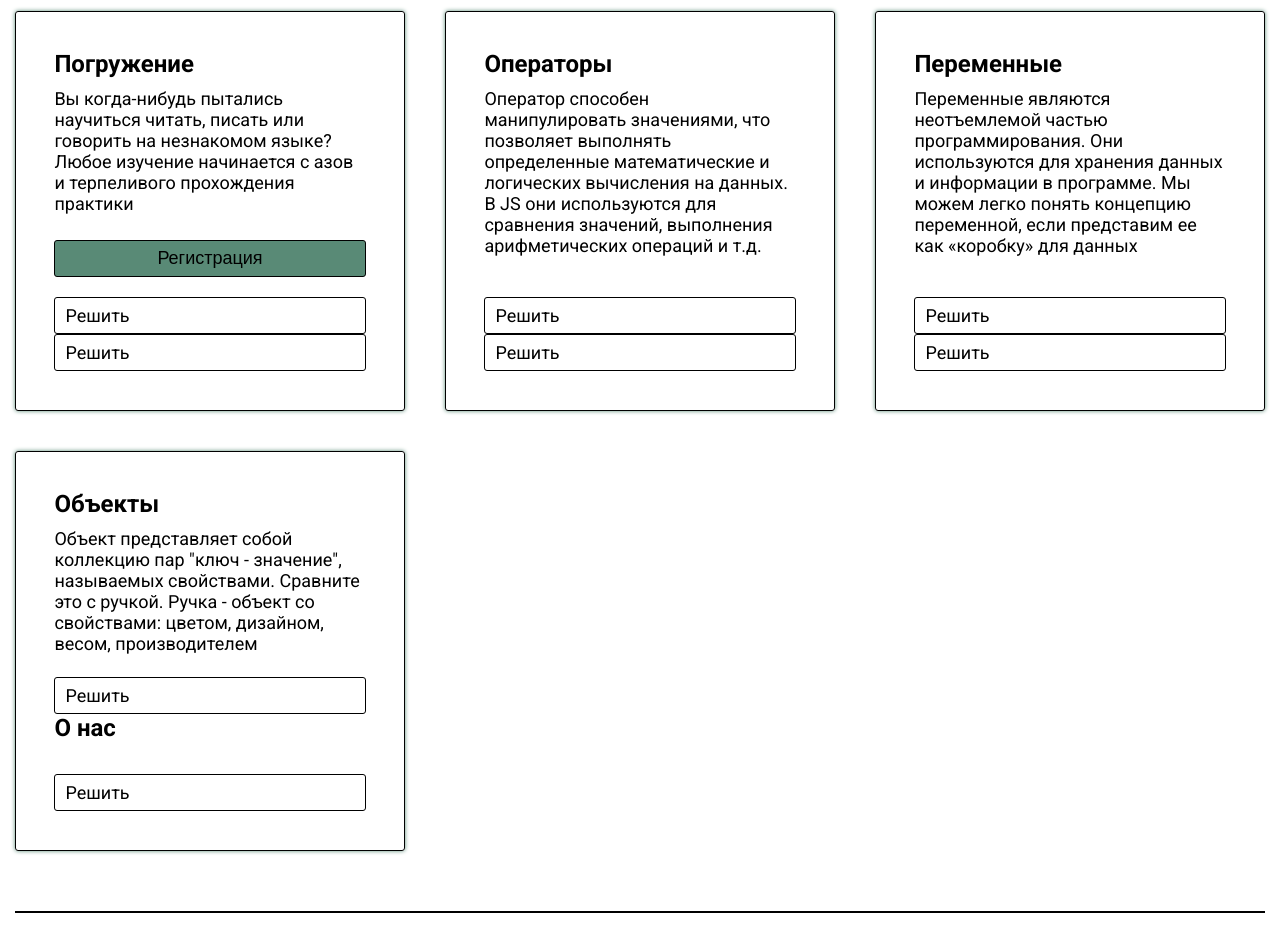
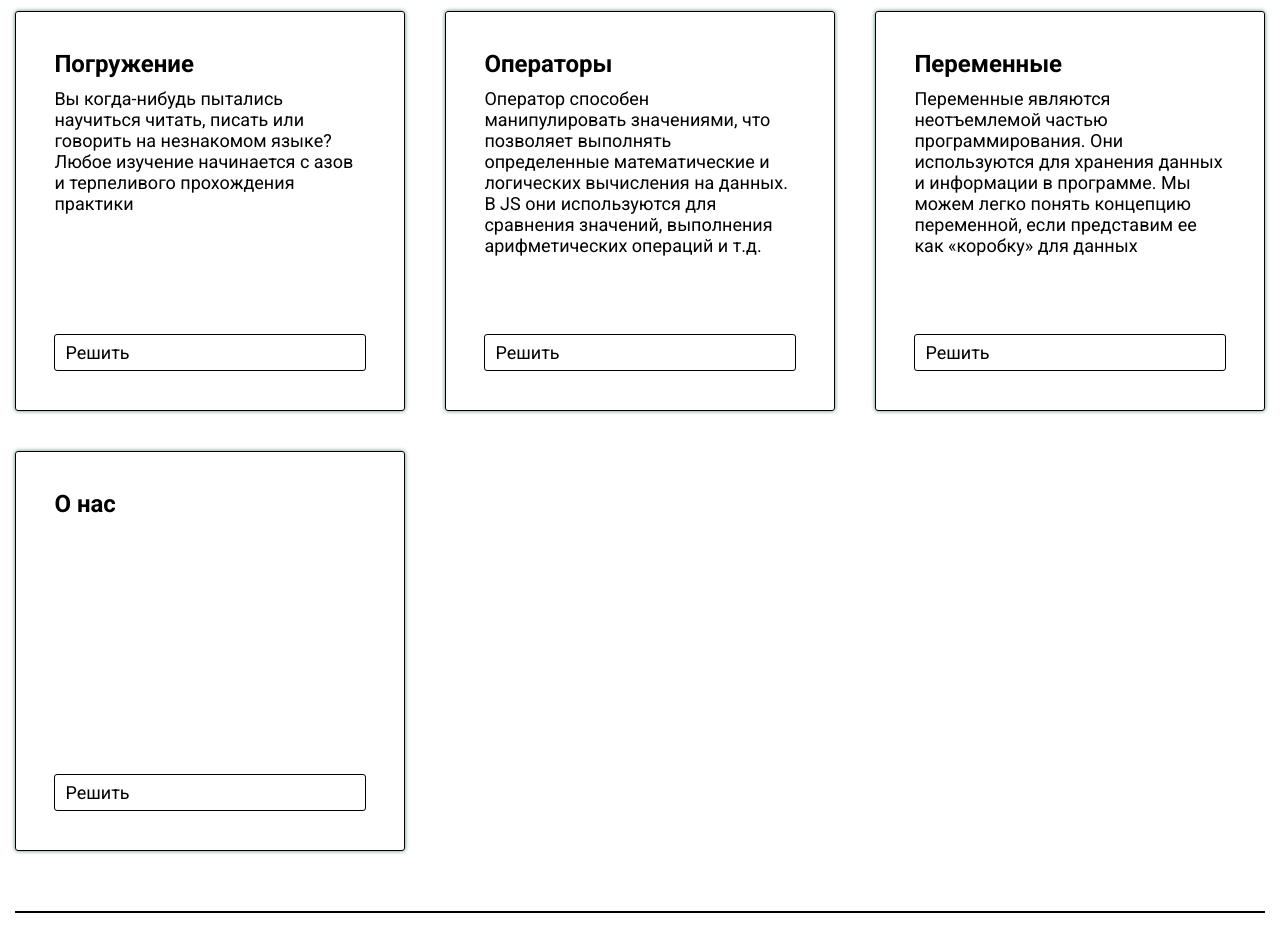
Before and after one commit to BZLOM4JOPbI/Amadeus-Courses, a Django app: template Amadeus_project/main_pages/templates/main_pages/index.html in a window 1280 px wide. Shown: the part 579-1515 px from the top of the page. Run offline with Django 4.2, Linux system fonts and the light colour scheme; the template is opened without the code that fills it, so the values that code supplies are empty; parts of the project's set-up code (start-up, migrations or seed data) failed here and were passed over.

Commit message:
Чиним

```diff
--- a/Amadeus_project/main_pages/templates/main_pages/index.html
+++ b/Amadeus_project/main_pages/templates/main_pages/index.html
@@ -25,57 +25,34 @@
                     <div class="card task1">
                         <h5 class="taskTitle">Погружение</h6>
                         <h6 class="taskDesc">Вы когда-нибудь пытались научиться читать, писать или говорить на незнакомом языке? Любое изучение начинается с азов и терпеливого прохождения практики</h6>
-                        <form method="post">
-                            {% csrf_token %}
-                            <input type="submit" value="Регистрация" class="Btn">
-                        </form>
-                        <a href="{% url 'task' task_number=1 %}" class="Btn">Решить</a>
                         {% if '1' in user.last_name %}
                             Решено
                         {% endif %}
-                        <a href="{% url 'task_one' %}" class="Btn">Решить</a>
-
+                        <a href="{% url 'task' task_number=1 %}" class="Btn">Решить</a>
                     </div>
                     <div class="card task2">
                         <h5 class="taskTitle">Операторы</h6>
                         <h6 class="taskDesc">Оператор способен манипулировать значениями, что позволяет выполнять определенные математические и логических вычисления на данных. В JS они используются для сравнения значений, выполнения арифметических операций и т.д.</h6>
-
-                        <a href="{% url 'task' task_number=2 %}" class="Btn">Решить</a>
-
                         {% if '2' in user.last_name %}
                             Решено
                         {% endif %}
-                        <a href="{% url 'task_two' %}" class="Btn">Решить</a>
-
+                        <a href="{% url 'task' task_number=2 %}" class="Btn">Решить</a>
                     </div>
                     <div class="card task3">
                         <h5 class="taskTitle">Переменные</h6>
                         <h6 class="taskDesc">Переменные являются неотъемлемой частью программирования. Они используются для хранения данных и информации в программе. Мы можем легко понять концепцию переменной, если представим ее как «коробку» для данных</h6>
-
-                        <a href="{% url 'task' task_number=3 %}" class="Btn">Решить</a>
-
                         {% if '3' in user.last_name %}
                             Решено
                         {% endif %}
-                        <a href="{% url 'task_three' %}" class="Btn">Решить</a>
-
+                        <a href="{% url 'task' task_number=3 %}" class="Btn">Решить</a>
                     </div>
                     <div class="card task4">
-
-                        <h5 class="taskTitle">Объекты</h6>
-                        <h6 class="taskDesc">Объект представляет собой коллекцию пар "ключ - значение", называемых свойствами. Сравните это с ручкой. Ручка - объект со свойствами: цветом, дизайном, весом, производителем</h6>
-
-                        <a href="{% url 'task' task_number=4 %}" class="Btn">Решить</a>
-
+                        <h5 class="taskTitle">О нас</h6>
+                        <h6 class="taskDesc"></h6>
                         {% if '4' in user.last_name %}
                             Решено
                         {% endif %}
-
-                        <h5 class="taskTitle">О нас</h6>
-                        <h6 class="taskDesc"></h6>
-
-                        <a href="{% url 'task_four' %}" class="Btn">Решить</a>
-
+                        <a href="{% url 'task' task_number=4 %}" class="Btn">Решить</a>
                     </div>
                 </div>
             </div>
```
